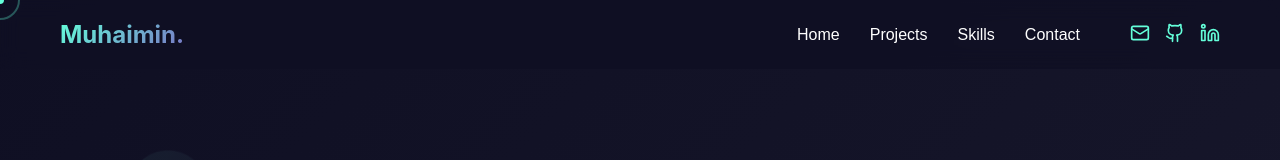
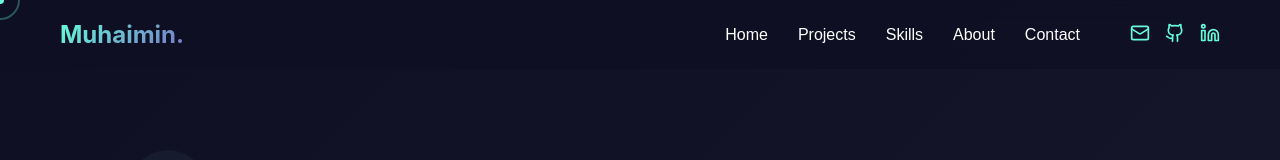
Before and after one commit to mmj05/portfolio, a React (Create React App) app: page / in a window 1280 px wide. Shown: the top 160 px of the page. Built offline with nearby package versions, Linux system fonts and the light colour scheme.

Commit message:
Add About button to Navigation component: enhance user navigation by including a link to the About section.

```diff
--- a/src/components/Navigation/Navigation.js
+++ b/src/components/Navigation/Navigation.js
@@ -14,6 +14,7 @@ const Navigation = ({ scrollToSection, scrolled, isMenuOpen, setIsMenuOpen }) =>
           <button onClick={() => scrollToSection('hero')} className="nav-link">Home</button>
           <button onClick={() => scrollToSection('projects')} className="nav-link">Projects</button>
           <button onClick={() => scrollToSection('skills')} className="nav-link">Skills</button>
+          <button onClick={() => scrollToSection('about')} className="nav-link">About</button>
           <button onClick={() => scrollToSection('contact')} className="nav-link">Contact</button>
           <div className="social-links">
             <a href="mailto:muhaimin.jobayer@gmail.com" className="social-link">
```
